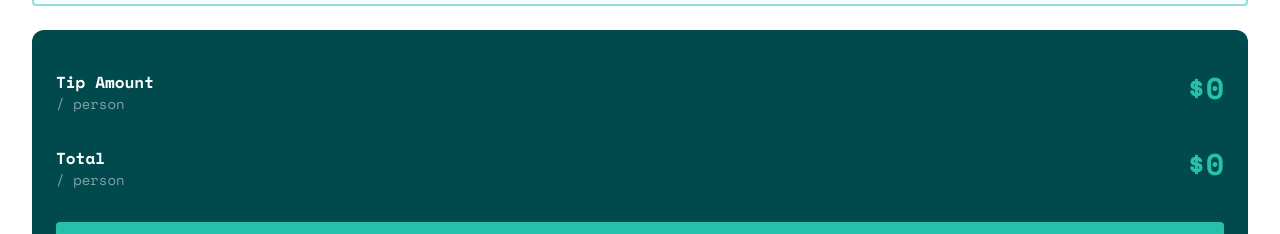
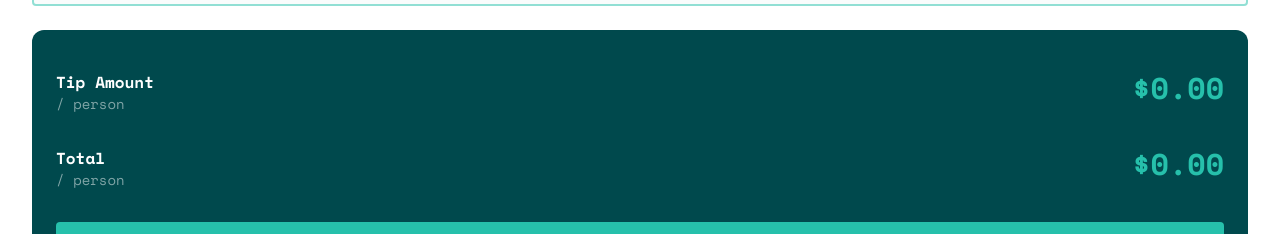
Before and after one commit to puyanwei/tip-calculator, a Next.js app: page / in a window 1280 px wide. Shown: the part 564-798 px from the top of the page. Built offline with nearby package versions, Linux system fonts and the light colour scheme.

Commit message:
add tipping calculations in summary

```diff
--- a/containers/Calculator.tsx
+++ b/containers/Calculator.tsx
@@ -8,7 +8,6 @@ export function Calculator() {
   const [tipPercentageChoice, setTipPercentageChoice] = useState(0)
   const [billAmount, setBillAmount] = useState(0)
   const [numberOfPeople, setNumberOfPeople] = useState(0)
-  const [active, setActive] = useState(false)
   const tipPercentages = ["5%", "10%", "15%", "25%", "50%"]
 
   function handleBillAmount(e: ChangeEvent<HTMLInputElement>) {
@@ -31,18 +30,19 @@ export function Calculator() {
     setNumberOfPeople(e.target.valueAsNumber)
   }
 
+  function handleReset() {
+    setTipPercentageChoice(0)
+    setBillAmount(0)
+    setNumberOfPeople(0)
+  }
+
   console.log({ tipPercentageChoice, billAmount, numberOfPeople })
 
   return (
     <div className="bg-white rounded-t-xl flex flex-col gap-4 p-8 text-xl">
       <div className="flex flex-col">
         <Label>Bill</Label>
-        <InputBox
-          type="number"
-          icon="dollar"
-          value={billAmount}
-          onChange={(e: ChangeEvent<HTMLInputElement>) => handleBillAmount}
-        />
+        <InputBox type="number" icon="dollar" value={billAmount} onChange={handleBillAmount} />
       </div>
 
       <div>
@@ -78,7 +78,12 @@ export function Calculator() {
         />
       </div>
 
-      <TippingSummary />
+      <TippingSummary
+        tipPercentage={tipPercentageChoice}
+        billAmount={billAmount}
+        numberOfPeople={numberOfPeople}
+        handleReset={handleReset}
+      />
     </div>
   )
 }
--- a/containers/TippingSummary.tsx
+++ b/containers/TippingSummary.tsx
@@ -1,12 +1,26 @@
 import { Button } from "../components/Button"
 
-export function TippingSummary() {
-  const totalPerPerson = 0
-  const totalAmount = 0
+interface TippingSummary {
+  billAmount: number
+  numberOfPeople: number
+  tipPercentage: number
+  handleReset: () => void
+}
 
-  function handleResetClick() {
-    console.log("handleResetClick")
-  }
+export function TippingSummary({
+  billAmount,
+  numberOfPeople,
+  tipPercentage,
+  handleReset,
+}: TippingSummary) {
+  const resolvedTipPerPerson = (billAmount * (tipPercentage / 100)) / numberOfPeople
+  const tipPerPerson =
+    resolvedTipPerPerson === Infinity || isNaN(resolvedTipPerPerson) ? 0 : resolvedTipPerPerson
+
+  const resolvedTotalSplit = billAmount / numberOfPeople + tipPerPerson
+  const totalSplit =
+    resolvedTotalSplit === Infinity || isNaN(resolvedTotalSplit) ? 0 : resolvedTotalSplit
+
   return (
     <div className="rounded-xl p-6 bg-dark-cyan text-white my-2">
       <div className="grid grid-cols-2">
@@ -14,7 +28,7 @@ export function TippingSummary() {
           <div className="text-base font-semibold">Tip Amount</div>
           <div className="text-sm font-light opacity-50">/ person</div>
         </div>
-        <div className="text-right text-3xl my-4 text-cyan">${totalPerPerson}</div>
+        <div className="text-right text-3xl my-4 text-cyan">${tipPerPerson.toFixed(2)}</div>
       </div>
       <div>
         <div className="grid grid-cols-2 mb-4">
@@ -22,11 +36,11 @@ export function TippingSummary() {
             <div className="text-base font-semibold">Total</div>
             <div className="text-sm font-light opacity-50">/ person</div>
           </div>
-          <div className="text-right text-3xl my-4 text-cyan">${totalAmount}</div>
+          <div className="text-right text-3xl my-4 text-cyan">${totalSplit.toFixed(2)}</div>
         </div>
       </div>
 
-      <Button onClick={handleResetClick} theme="light">
+      <Button onClick={handleReset} theme="light">
         RESET
       </Button>
     </div>
```
